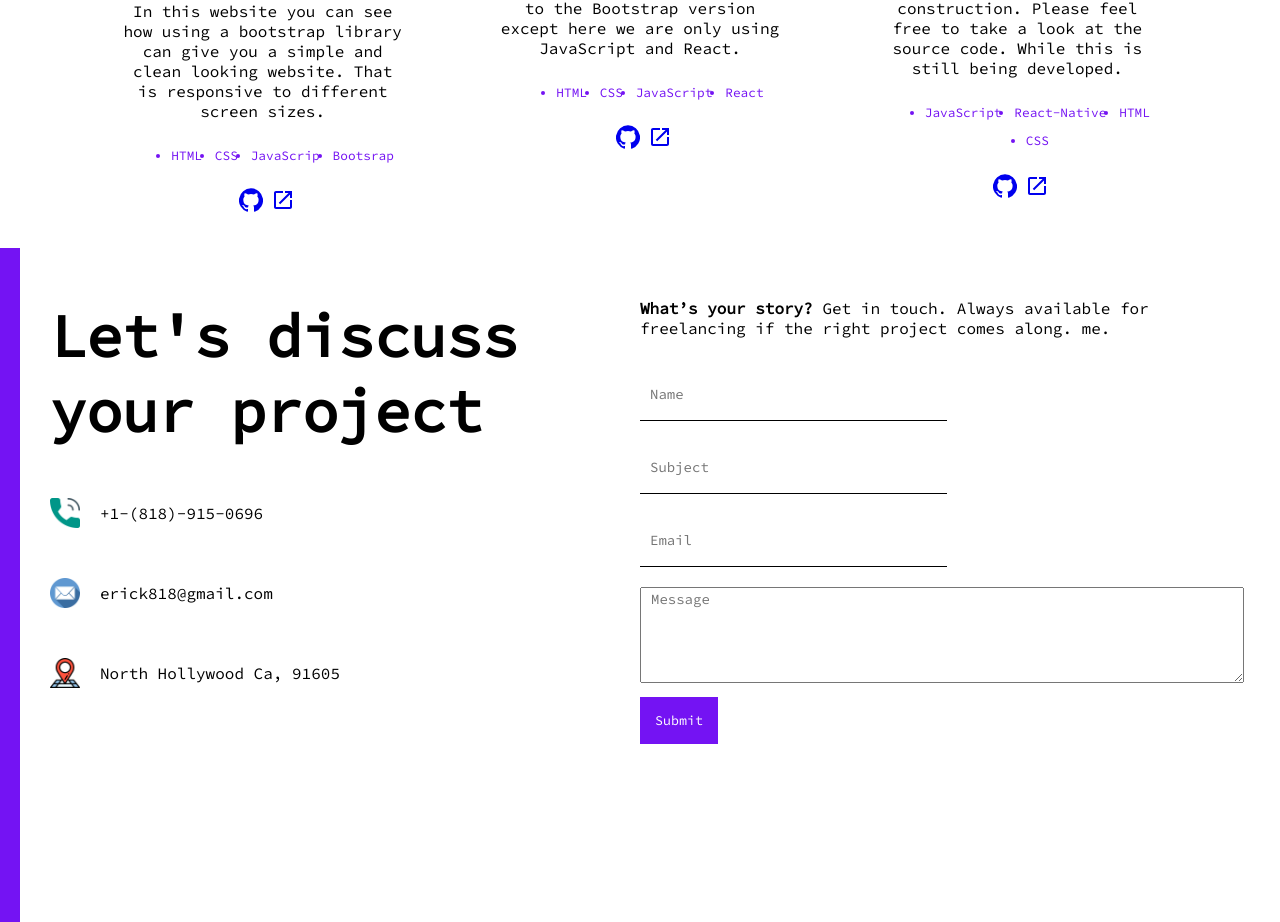
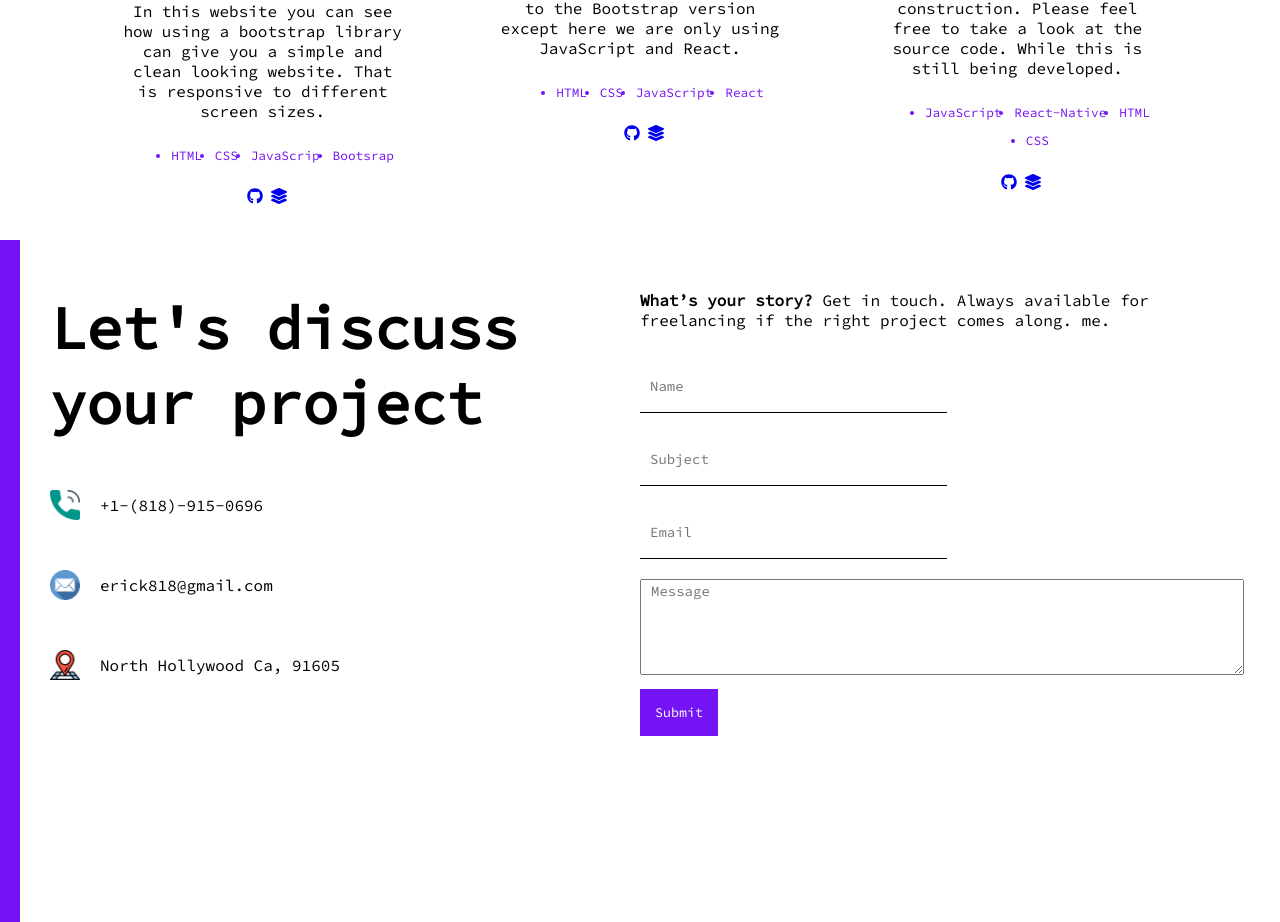
Before and after one commit to CrypticNightOwl/my-portfolio, a React (Create React App) app: page / in a window 1280 px wide. Shown: the part 1724-2646 px from the top of the page. Built offline with nearby package versions, Linux system fonts and the light colour scheme.

Commit message:
added porjects

```diff
--- a/package.json
+++ b/package.json
@@ -6,12 +6,15 @@
   "dependencies": {
     "-": "^0.0.1",
     "@material-ui/icons": "^4.11.2",
+    "@material-ui/utils": "^4.11.2",
     "cra-template": "1.1.2",
     "emailjs-com": "^3.2.0",
     "gh-pages": "^3.2.3",
+    "material-ui-icons": "^1.0.0-beta.36",
     "react": "^17.0.2",
     "react-dom": "^17.0.2",
-    "react-scripts": "4.0.3",
+    "react-icons": "^4.3.1",
+    "react-scripts": "^3.4.4",
     "save-dev": "^0.0.1-security",
     "uniqid": "^5.4.0"
   },
--- a/src/App.jsx
+++ b/src/App.jsx
@@ -1,3 +1,4 @@
+import React from 'react'
 import { useContext } from "react";
 import About from "./components/about/About";
 import Projects from "./components/Projects";
--- a/src/components/ProjectContainer.js
+++ b/src/components/ProjectContainer.js
@@ -1,6 +1,7 @@
+import React from 'react'
 import uniqid from 'uniqid'
-import GitHubIcon from '@material-ui/icons/GitHub'
-import LaunchIcon from '@material-ui/icons/Launch'
+import { FaGithub } from 'react-icons/fa';
+import { FaLayerGroup } from 'react-icons/fa';
 import './ProjectContainer.css'
 
 const ProjectContainer = ({ project }) => (
@@ -24,7 +25,7 @@ const ProjectContainer = ({ project }) => (
                 aria-label='source code'
                 className='link link--icon'
             >
-                <GitHubIcon />
+                <FaGithub />
             </a>
         )}
 
@@ -34,7 +35,7 @@ const ProjectContainer = ({ project }) => (
                 aria-label='live preview'
                 className='link link--icon'
             >
-                <LaunchIcon />
+                <FaLayerGroup />
             </a>
         )}
     </div>
--- a/src/components/Projects.js
+++ b/src/components/Projects.js
@@ -1,3 +1,4 @@
+import React from 'react'
 import uniqid from 'uniqid'
 import { projects } from '../portfolio'
 import ProjectContainer from './ProjectContainer'
--- a/src/components/about/About.js
+++ b/src/components/about/About.js
@@ -1,6 +1,7 @@
 import "./About.css";
 import Award from "../../img/bootstarp.png";
 import Award2 from "../../img/award.jpg"
+import React from 'react'
 
 const About = () => {
     return (
--- a/src/components/contact/Contact.js
+++ b/src/components/contact/Contact.js
@@ -1,3 +1,4 @@
+import React from 'react'
 import "./Contact.css";
 import Phone from "../../img/phone.png";
 import Email from "../../img/email.png";
--- a/src/components/intro/Intro.js
+++ b/src/components/intro/Intro.js
@@ -1,3 +1,4 @@
+import React from 'react'
 import "./Intro.css";
 // import Me from "../../img/me.png";
 
--- a/src/components/toggle/Toggle.js
+++ b/src/components/toggle/Toggle.js
@@ -3,6 +3,7 @@ import Sun from "../../img/sun.png";
 import Moon from "../../img/moon.png";
 import { useContext } from "react";
 import { ThemeContext } from "../../context";
+import React from 'react'
 
 const Toggle = () => {
   const theme = useContext(ThemeContext);
--- a/src/context.js
+++ b/src/context.js
@@ -1,5 +1,5 @@
 
-
+import React from 'react'
 import { createContext, useReducer } from "react";
 
 export const ThemeContext = createContext();
```
Also changed, not shown: 2 other files (tests, documents, lock files or other folders).
